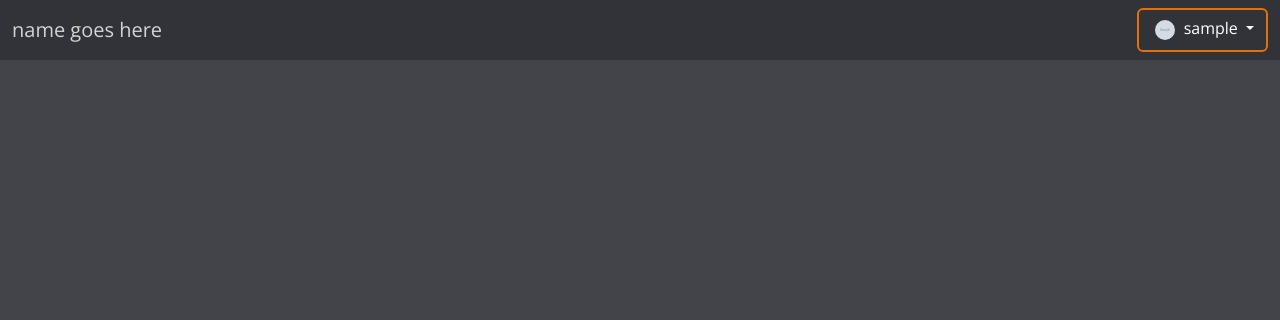
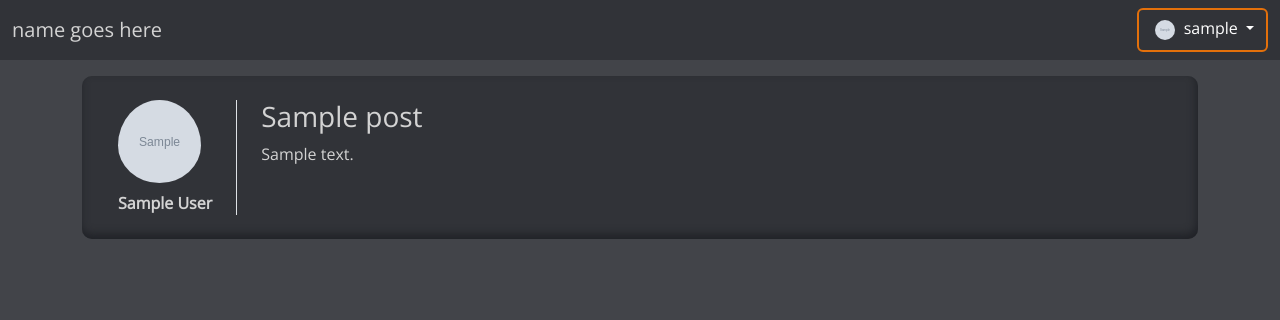
Before and after one commit to Undefine-Unity/SimpleForum, a Flask app: template templates/post.html in a window 1280 px wide. Shown: the top 320 px of the page. Run offline with Flask 3, Linux system fonts and the light colour scheme; the template is opened without the code that fills it: most values are stand-ins (such as "Sample title", 1, 10 or a date in 2020); grey boxes marked "Sample" are stand-in pictures.

Commit message:
Post preview

```diff
--- a/app.py
+++ b/app.py
@@ -58,6 +58,7 @@ def logout(token: str) -> Response:
 
 @dataclass
 class DisplayPostInfo:
+    id: int
     title: str
     content: str
     author: str
@@ -74,7 +75,7 @@ def main():
     for post in posts:
         id, author_id, title, content = post
         author_username, author_profile_picture = database.execute('select username, profile_picture from accounts where id=?', [author_id]).fetchone()
-        postInfos.append(DisplayPostInfo(title, content, author_username, author_profile_picture if author_profile_picture != None else 'static/img/no_profile_picture.jpg'))
+        postInfos.append(DisplayPostInfo(id, title, content, author_username, author_profile_picture if author_profile_picture != None else 'static/img/no_profile_picture.jpg'))
 
     username = ''
     profile_picture = ''
@@ -90,7 +91,10 @@ def post():
     if 'token' in request.cookies.keys():
         username, profile_picture = database.execute('select username, profile_picture from accounts where id=?', [active_tokens[request.cookies['token']]]).fetchone()
 
-    return render_template('post.html', username=username, profile_picture=profile_picture)
+    id, author_id, title, content = database.execute('select * from posts where id=?', [request.args['post']]).fetchone()
+    author_username, author_profile_picture = database.execute('select username, profile_picture from accounts where id=?', [author_id]).fetchone()
+
+    return render_template('post.html', username=username, profile_picture=profile_picture, post=DisplayPostInfo(id, title, content, author_username, author_profile_picture if author_profile_picture != None else 'static/img/no_profile_picture.jpg'))
 
 @app.route('/tos')
 def tos():
--- /dev/null
+++ b/static/css/post.css
@@ -0,0 +1,14 @@
+.post
+{
+    margin-top: 16px;
+    background-color: var(--content-color);
+    border-radius: 10px;
+    box-shadow: -0.1em -0.3em 0.5em var(--element-color) inset;
+    margin-left: auto;
+    margin-right: auto;
+}
+
+.content
+{
+    padding: 16px;
+}
--- a/templates/post.html
+++ b/templates/post.html
@@ -12,9 +12,26 @@
         <script src="https://code.jquery.com/jquery-3.7.0.min.js"></script>
 
         <link href="{{ url_for('static', filename='css/core.css') }}" rel="stylesheet"/>
+        <link href="{{ url_for('static', filename='css/post.css') }}" rel="stylesheet"/>
     </head>
 
     <body class="m-0">
         {% include "topbar.html" %}
+
+        <div id="content">
+            <div class="container">
+                <div class="post p-4 row">
+                    <div class="post_profile_picture col-md-auto border-end pe-4">
+                        <img width=83 height=91 src="{{ post.author_profile_picture }}" class="pb-2 rounded-circle"/>
+                        <br/>
+                        <span class="text-center d-block w-100 fw-bold">{{ post.author }}</span>
+                    </div>
+                    <div class="post_content col ps-4">
+                        <h3>{{ post.title }}</h3>
+                        {{ post.content }}
+                    </div>
+                </div>
+            </div>
+        </div>
     </body>
 </html>
```
Also changed, not shown: templates/main.html (+2 -16 lines).
